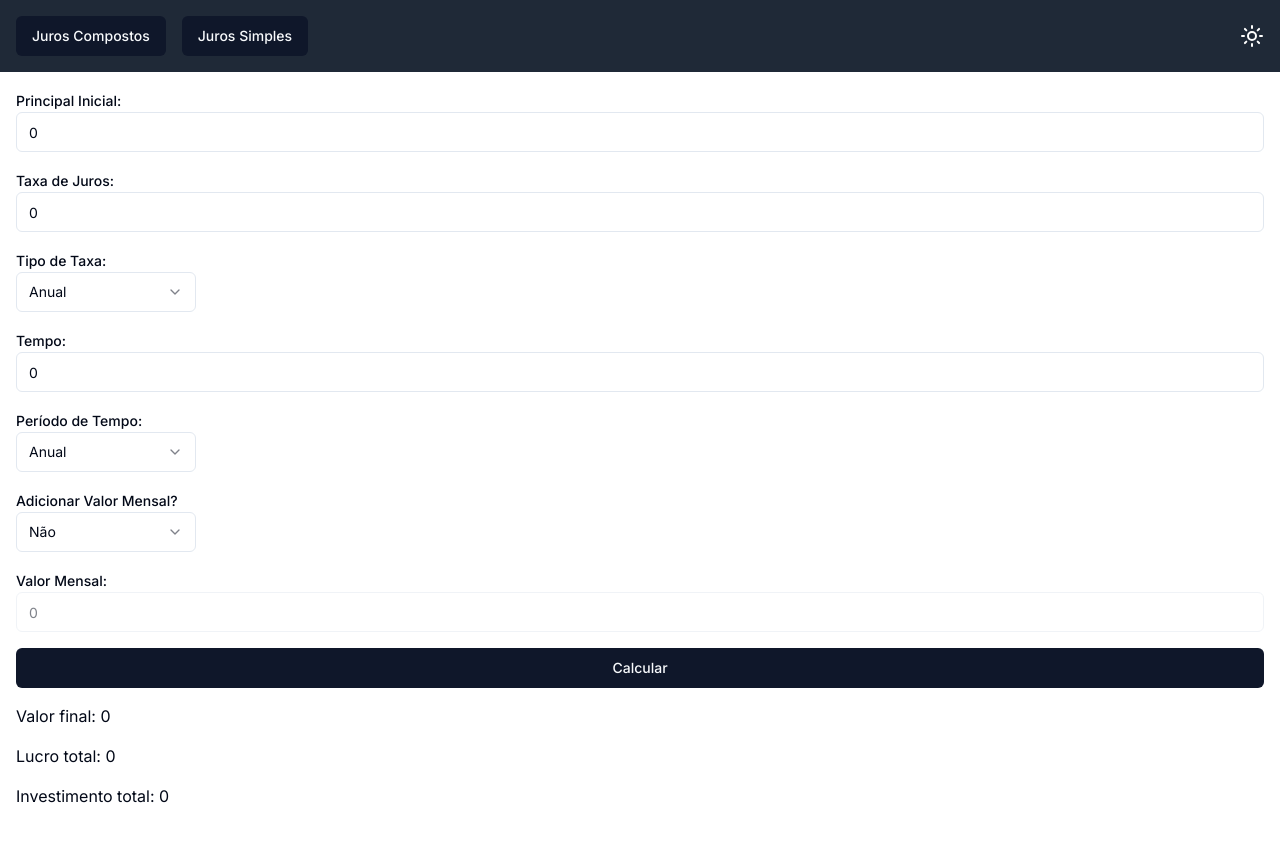
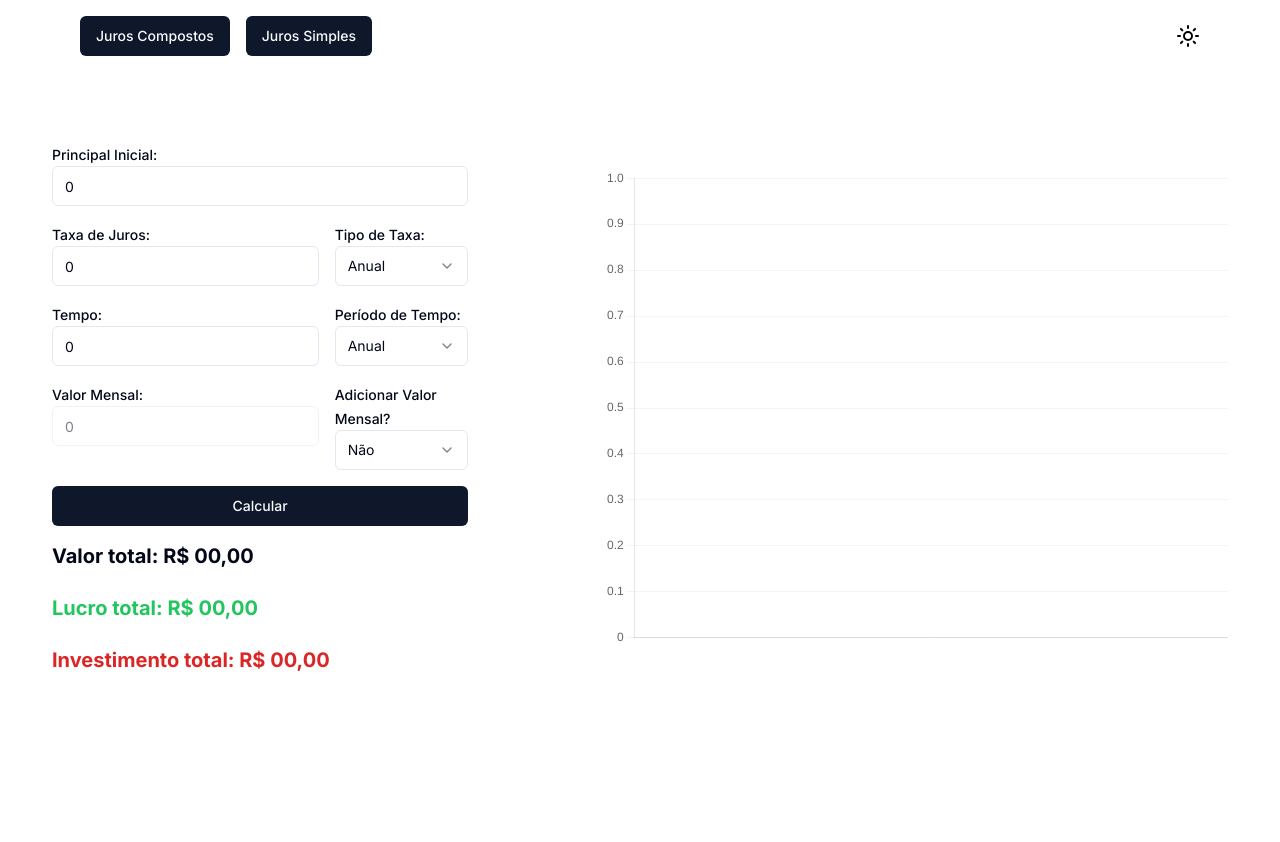
Before and after one commit to arthurlima0511/introducao-trabalho-final, a Next.js app: page / in a window 1280 px wide. Shown: the top 842 px of the page. After the commit the page ends 800 px from the top, so only its background shows below. Built offline with nearby package versions, Linux system fonts and the light colour scheme.

Commit message:
feat: added styling for desktops

```diff
--- a/src/app/page.tsx
+++ b/src/app/page.tsx
@@ -20,7 +20,7 @@ export default function Home() {
 
   return (
     <>
-      <Nav setView={setView} currentView={view} />
+      <Nav setView={setView} />
       <div className="p-4">{renderView()}</div>
     </>
   );
--- a/src/components/jurosCompostos.tsx
+++ b/src/components/jurosCompostos.tsx
@@ -59,6 +59,32 @@ export default function JurosCompostos() {
   const [totalInvestido, setTotalInvestido] = useState("0");
   const [lucroTotal, setLucroTotal] = useState("0");
 
+  const options = {
+    responsive: true,
+    maintainAspectRatio: false,
+    plugins: {
+      legend: {
+        display: true,
+        position: "top" as const,
+      },
+      tooltip: {
+        enabled: true,
+      },
+    },
+    scales: {
+      x: {
+        grid: {
+          display: true,
+        },
+      },
+      y: {
+        grid: {
+          color: "rgba(200, 200, 200, 0.2)",
+        },
+      },
+    },
+  };
+
   const handleCalcular = () => {
     const params = {
       capitalInicial: parseFloat(capitalInicial),
@@ -80,14 +106,24 @@ export default function JurosCompostos() {
       {
         label: "Valor final",
         data: resultado.pontosDados,
-        borderColor: "rgba(75, 192, 192, 1)",
-        backgroundColor: "rgba(75, 192, 192, 0.2)",
+        fill: false,
+        backgroundColor: "#22c55e",
+        borderColor: "#22c55e",
+        borderWidth: 2,
+        pointRadius: 3,
+        pointHoverRadius: 7,
+        pointBackgroundColor: "#22c55e",
       },
       {
         label: "Investimento total",
         data: resultado.pontosInvestimento,
-        borderColor: "rgba(255, 99, 132, 1)",
-        backgroundColor: "rgba(255, 99, 132, 0.2)",
+        fill: false,
+        backgroundColor: "#dc2626",
+        borderColor: "#dc2626",
+        borderWidth: 2,
+        pointRadius: 3,
+        pointHoverRadius: 7,
+        pointBackgroundColor: "#dc2626",
       },
     ];
 
@@ -102,14 +138,15 @@ export default function JurosCompostos() {
 
   return (
     <>
+      <div className="flex justify-around items-center min-h-[80vh] gap-16">
         <form
           onSubmit={(e) => {
             e.preventDefault();
             handleCalcular();
           }}
-        className="flex flex-col gap-4"
+          className="flex flex-col gap-4 w-1/3 min-h-[60vh]"
         >
-        <div>
+          <div className="w-full">
             <Label htmlFor="principal">Principal Inicial: </Label>
             <Input
               id="principal"
@@ -119,7 +156,9 @@ export default function JurosCompostos() {
               onChange={(e) => setCapitalInicial(e.target.value)}
             />
           </div>
-        <div>
+
+          <div className="flex gap-4">
+            <div className="w-2/3">
               <Label htmlFor="taxa">Taxa de Juros: </Label>
               <Input
                 id="taxa"
@@ -128,13 +167,13 @@ export default function JurosCompostos() {
                 onChange={(e) => setTaxa(e.target.value)}
               />
             </div>
-        <div>
+            <div className="w-1/3">
               <Label htmlFor="tipoTaxa">Tipo de Taxa: </Label>
               <Select
                 value={tipoTaxa}
                 onValueChange={(value: string) => setTipoTaxa(value)}
               >
-            <SelectTrigger className="w-[180px]">
+                <SelectTrigger className="">
                   <SelectValue placeholder="Tipo de Taxa" />
                 </SelectTrigger>
                 <SelectContent>
@@ -143,7 +182,10 @@ export default function JurosCompostos() {
                 </SelectContent>
               </Select>
             </div>
-        <div>
+          </div>
+
+          <div className="flex gap-4">
+            <div className="w-2/3">
               <Label htmlFor="tempo">Tempo: </Label>
               <Input
                 id="tempo"
@@ -154,13 +196,13 @@ export default function JurosCompostos() {
                 onChange={(e) => setTempo(e.target.value)}
               />
             </div>
-        <div>
+            <div className="w-1/3">
               <Label htmlFor="periodoTempo">Período de Tempo: </Label>
               <Select
                 value={periodoTempo}
                 onValueChange={(value: string) => setPeriodoTempo(value)}
               >
-            <SelectTrigger className="w-[180px]">
+                <SelectTrigger className="">
                   <SelectValue placeholder="Período de Tempo" />
                 </SelectTrigger>
                 <SelectContent>
@@ -169,22 +211,10 @@ export default function JurosCompostos() {
                 </SelectContent>
               </Select>
             </div>
-        <div>
-          <Label htmlFor="adicionarMensal">Adicionar Valor Mensal?</Label>
-          <Select
-            value={adicionarMensal}
-            onValueChange={(value: string) => setAdicionarMensal(value)}
-          >
-            <SelectTrigger className="w-[180px]">
-              <SelectValue placeholder="Adicionar Mensal" />
-            </SelectTrigger>
-            <SelectContent>
-              <SelectItem value="Sim">Sim</SelectItem>
-              <SelectItem value="Não">Não</SelectItem>
-            </SelectContent>
-          </Select>
           </div>
-        <div>
+
+          <div className="flex gap-4">
+            <div className="w-2/3">
               <Label htmlFor="valorMensal">Valor Mensal: </Label>
               <Input
                 id="valorMensal"
@@ -195,13 +225,61 @@ export default function JurosCompostos() {
                 disabled={adicionarMensal === "Não"}
               />
             </div>
-        <Button type="submit">Calcular</Button>
-        {valorFinalTotal && <p>Valor final: {valorFinalTotal}</p>}
-        {lucroTotal && <p>Lucro total: {lucroTotal}</p>}
-        {totalInvestido && <p>Investimento total: {totalInvestido}</p>}
+            <div className="w-1/3">
+              <Label htmlFor="adicionarMensal">Adicionar Valor Mensal?</Label>
+              <Select
+                value={adicionarMensal}
+                onValueChange={(value: string) => setAdicionarMensal(value)}
+              >
+                <SelectTrigger>
+                  <SelectValue placeholder="Adicionar Mensal" />
+                </SelectTrigger>
+                <SelectContent>
+                  <SelectItem value="Sim">Sim</SelectItem>
+                  <SelectItem value="Não">Não</SelectItem>
+                </SelectContent>
+              </Select>
+            </div>
+          </div>
+
+          <div className="flex gap-4 w-full">
+            <Button className="w-full" type="submit">
+              Calcular
+            </Button>
+          </div>
+
+          <div className="flex flex-col gap-6 justify-start items-start">
+            {valorFinalTotal === "0" ? (
+              <p className="text-xl font-bold">Valor total: R$ 00,00</p>
+            ) : (
+              <p className="text-xl font-bold">
+                Valor total: R$ {valorFinalTotal}
+              </p>
+            )}
+            {lucroTotal === "0" ? (
+              <p className="text-xl font-bold text-green-500">
+                Lucro total: R$ 00,00
+              </p>
+            ) : (
+              <p className="text-xl font-bold text-green-500">
+                Lucro total: R$ {lucroTotal}
+              </p>
+            )}
+            {totalInvestido === "0" ? (
+              <p className="text-xl font-bold text-red-600">
+                Investimento total: R$ 00,00
+              </p>
+            ) : (
+              <p className="text-xl font-bold text-red-600">
+                Investimento total: R$ {totalInvestido}
+              </p>
+            )}
+          </div>
         </form>
-      <div className="w-1/3 h-1/3">
-        <Line data={dados} />
+
+        <div className="w-2/4 h-[60vh]">
+          <Line data={dados} options={options} />
+        </div>
       </div>
     </>
   );
--- a/src/components/jurosSimples.tsx
+++ b/src/components/jurosSimples.tsx
@@ -57,6 +57,32 @@ export default function JurosSimples() {
   const [totalInvestido, setTotalInvestido] = useState("0");
   const [lucroTotal, setLucroTotal] = useState("0");
 
+  const options = {
+    responsive: true,
+    maintainAspectRatio: false,
+    plugins: {
+      legend: {
+        display: true,
+        position: "top" as const,
+      },
+      tooltip: {
+        enabled: true,
+      },
+    },
+    scales: {
+      x: {
+        grid: {
+          display: true,
+        },
+      },
+      y: {
+        grid: {
+          color: "rgba(200, 200, 200, 0.2)",
+        },
+      },
+    },
+  };
+
   const handleCalcular = () => {
     const params = {
       principal: parseFloat(principal),
@@ -76,14 +102,24 @@ export default function JurosSimples() {
       {
         label: "Juros Simples",
         data: resultado.pontosDados,
-        borderColor: "rgba(75, 192, 192, 1)",
-        backgroundColor: "rgba(75, 192, 192, 0.2)",
+        fill: false,
+        backgroundColor: "#22c55e",
+        borderColor: "#22c55e",
+        borderWidth: 2,
+        pointRadius: 5,
+        pointHoverRadius: 10,
+        pointBackgroundColor: "#22c55e",
       },
       {
         label: "Total Investido",
         data: Array(resultado.labels.length).fill(resultado.totalInvestido),
-        borderColor: "rgba(255, 99, 132, 1)",
-        backgroundColor: "rgba(255, 99, 132, 0.2)",
+        fill: false,
+        backgroundColor: "#dc2626",
+        borderColor: "#dc2626",
+        borderWidth: 2,
+        pointRadius: 5,
+        pointHoverRadius: 10,
+        pointBackgroundColor: "#dc2626",
       },
     ];
 
@@ -98,14 +134,15 @@ export default function JurosSimples() {
 
   return (
     <>
+      <div className="flex justify-around items-center min-h-[80vh] gap-16">
         <form
           onSubmit={(e) => {
             e.preventDefault();
             handleCalcular();
           }}
-        className="flex flex-col gap-4"
+          className="flex flex-col gap-4 w-1/3 min-h-[60vh]"
         >
-        <div>
+          <div className="w-full">
             <Label htmlFor="principal">Principal Inicial: </Label>
             <Input
               id="principal"
@@ -115,7 +152,9 @@ export default function JurosSimples() {
               onChange={(e) => setPrincipal(e.target.value)}
             />
           </div>
-        <div>
+
+          <div className="flex gap-4">
+            <div className="w-2/3">
               <Label htmlFor="taxa">Taxa de Juros: </Label>
               <Input
                 id="taxa"
@@ -124,13 +163,13 @@ export default function JurosSimples() {
                 onChange={(e) => setTaxa(e.target.value)}
               />
             </div>
-        <div>
+            <div className="w-1/3">
               <Label htmlFor="tipoTaxa">Tipo de Taxa: </Label>
               <Select
                 value={tipoTaxa}
                 onValueChange={(value) => setTipoTaxa(value)}
               >
-            <SelectTrigger className="w-[180px]">
+                <SelectTrigger className="w-full">
                   <SelectValue placeholder="Tipo de Taxa" />
                 </SelectTrigger>
                 <SelectContent>
@@ -139,7 +178,10 @@ export default function JurosSimples() {
                 </SelectContent>
               </Select>
             </div>
-        <div>
+          </div>
+
+          <div className="flex gap-4">
+            <div className="w-2/3">
               <Label htmlFor="tempo">Tempo: </Label>
               <Input
                 id="tempo"
@@ -149,13 +191,13 @@ export default function JurosSimples() {
                 onChange={(e) => setTempo(e.target.value)}
               />
             </div>
-        <div>
+            <div className="w-1/3">
               <Label htmlFor="periodoTempo">Período de Tempo: </Label>
               <Select
                 value={periodoTempo}
                 onValueChange={(value) => setPeriodoTempo(value)}
               >
-            <SelectTrigger className="w-[180px]">
+                <SelectTrigger className="">
                   <SelectValue placeholder="Período de Tempo" />
                 </SelectTrigger>
                 <SelectContent>
@@ -164,13 +206,40 @@ export default function JurosSimples() {
                 </SelectContent>
               </Select>
             </div>
+          </div>
+
           <Button type="submit">Calcular</Button>
-        {valorTotal && <p>Valor total: {valorTotal}</p>}
-        {lucroTotal && <p>Lucro total: {lucroTotal}</p>}
-        {totalInvestido && <p>Investimento total: {totalInvestido}</p>}
+
+          <div className="flex flex-col gap-6 justify-start items-start mt-[5rem]">
+            {valorTotal === "0" ? (
+              <p className="text-xl font-bold">Valor total: R$ 00,00</p>
+            ) : (
+              <p className="text-xl font-bold">Valor total: R$ {valorTotal}</p>
+            )}
+            {lucroTotal === "0" ? (
+              <p className="text-xl font-bold text-green-500">
+                Lucro total: R$ 00,00
+              </p>
+            ) : (
+              <p className="text-xl font-bold text-green-500">
+                Lucro total: R$ {lucroTotal}
+              </p>
+            )}
+            {totalInvestido === "0" ? (
+              <p className="text-xl font-bold text-red-600">
+                Investimento total: R$ 00,00
+              </p>
+            ) : (
+              <p className="text-xl font-bold text-red-600">
+                Investimento total: R$ {totalInvestido}
+              </p>
+            )}
+          </div>
         </form>
-      <div className="w-1/3 h-1/3">
-        <Line data={dados} />
+
+        <div className="w-2/4 h-[60vh]">
+          <Line data={dados} options={options} />
+        </div>
       </div>
     </>
   );
--- a/src/components/nav.tsx
+++ b/src/components/nav.tsx
@@ -3,17 +3,11 @@ import { Button } from "./ui/button";
 
 interface NavProps {
   setView: (view: string) => void;
-  currentView: string;
 }
 
-export default function Nav({ setView, currentView }: NavProps) {
-  const getButtonClass = (view: string) =>
-    `text-white hover:text-gray-400 ${
-      currentView === view ? "font-bold underline" : ""
-    }`;
-
+export default function Nav({ setView }: NavProps) {
   return (
-    <nav className="bg-gray-800 p-4 flex justify-between items-center">
+    <nav className="p-4 px-[5rem] flex justify-between items-center">
       <div>
         <ul className="flex space-x-4">
           <li>
--- a/src/components/themeChanger.tsx
+++ b/src/components/themeChanger.tsx
@@ -13,7 +13,7 @@ export const ThemeChanger = () => {
 
   return (
     <div onClick={handleToggle}>
-      {toggle ? <Moon /> : <Sun color="white" />}
+      {toggle ? <Moon /> : <Sun color="black" />}
     </div>
   );
 };
```
Lines whose indentation alone changed are shown as unchanged.
